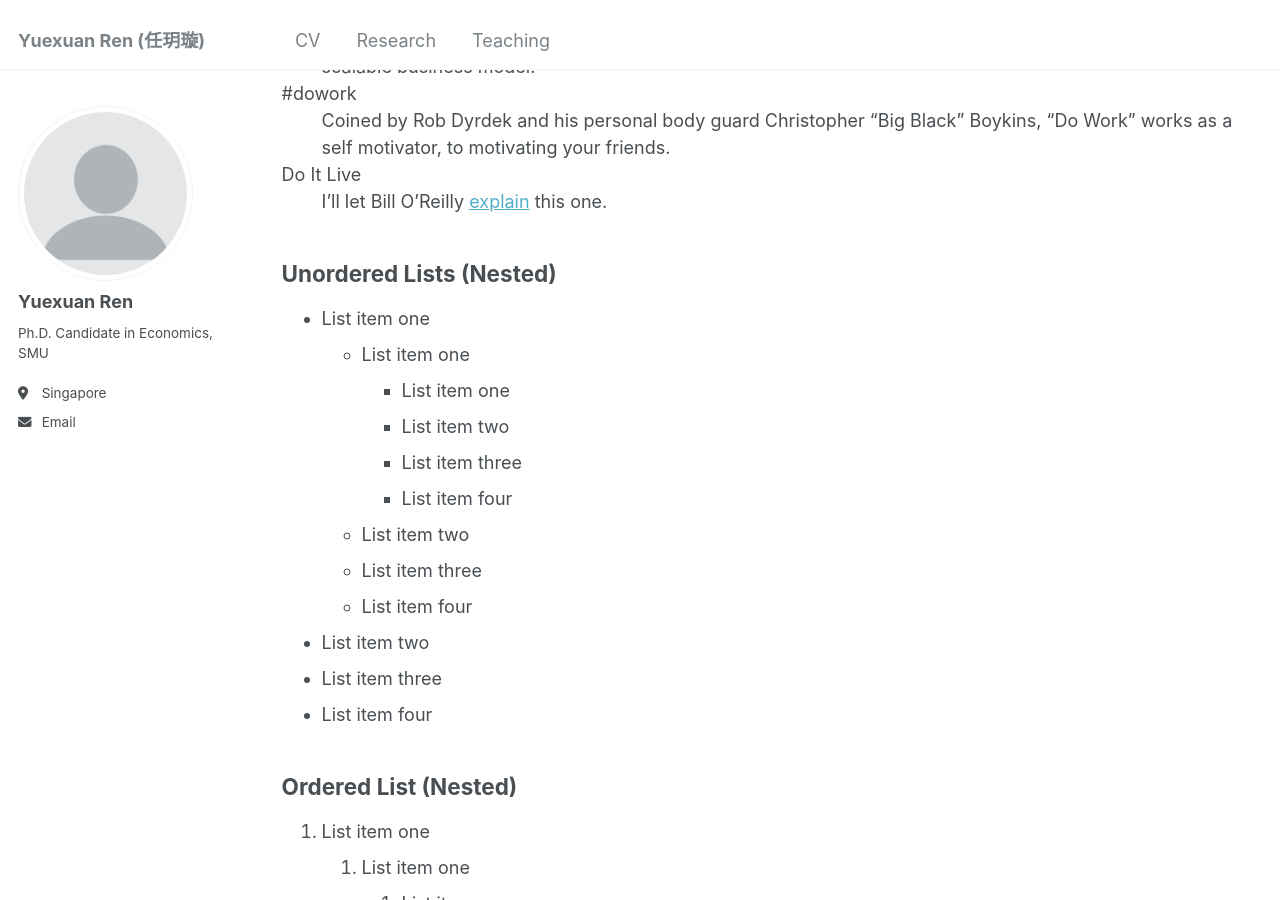
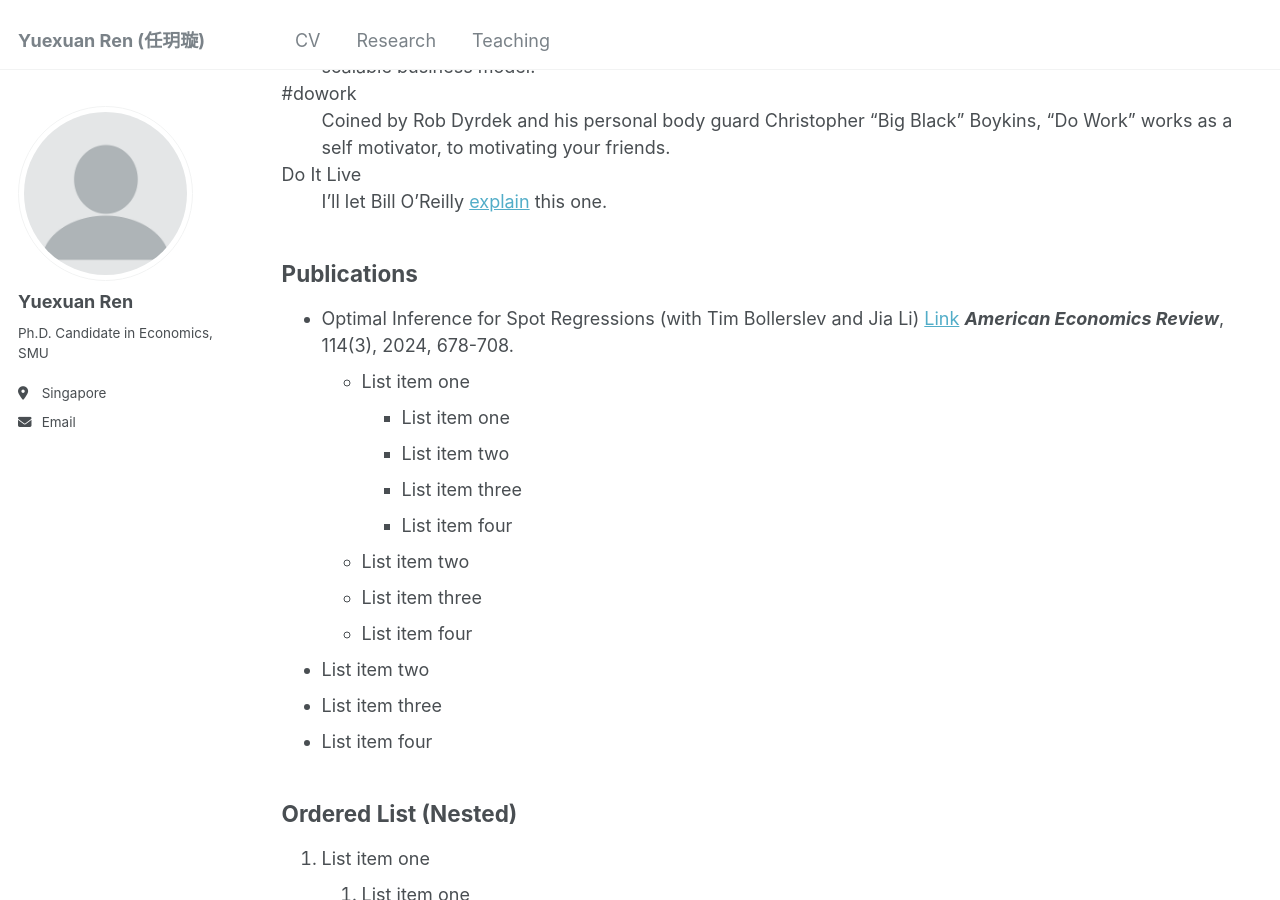
Before and after one commit to yuexuanren/yuexuanren.github.io, a Jekyll site: the page built from _pages/archive-layout-with-content.md, in a window 1280 px wide and 900 px high, scrolled down 1267 px. Built offline with Jekyll 4.4.1, drawn with Linux system fonts in a browser that asks for light colours; some of the changed text lies outside the part shown.

Commit message:
Update archive-layout-with-content.md

```diff
--- a/_pages/archive-layout-with-content.md
+++ b/_pages/archive-layout-with-content.md
@@ -56,9 +56,10 @@ Startup
 Do It Live
 :   I'll let Bill O'Reilly [explain](https://www.youtube.com/watch?v=O_HyZ5aW76c "We'll Do It Live") this one.
 
-## Unordered Lists (Nested)
+## Publications
 
-  * List item one
+  * Optimal Inference for Spot Regressions (with Tim Bollerslev and Jia Li) [Link](https://www.aeaweb.org/articles?id=10.1257/aer.20221338)
+    _**American Economics Review**_, 114(3), 2024, 678-708.
       * List item one
           * List item one
           * List item two
```
Also changed, not shown: other parts of _pages/archive-layout-with-content.md (+1 -1 lines).
